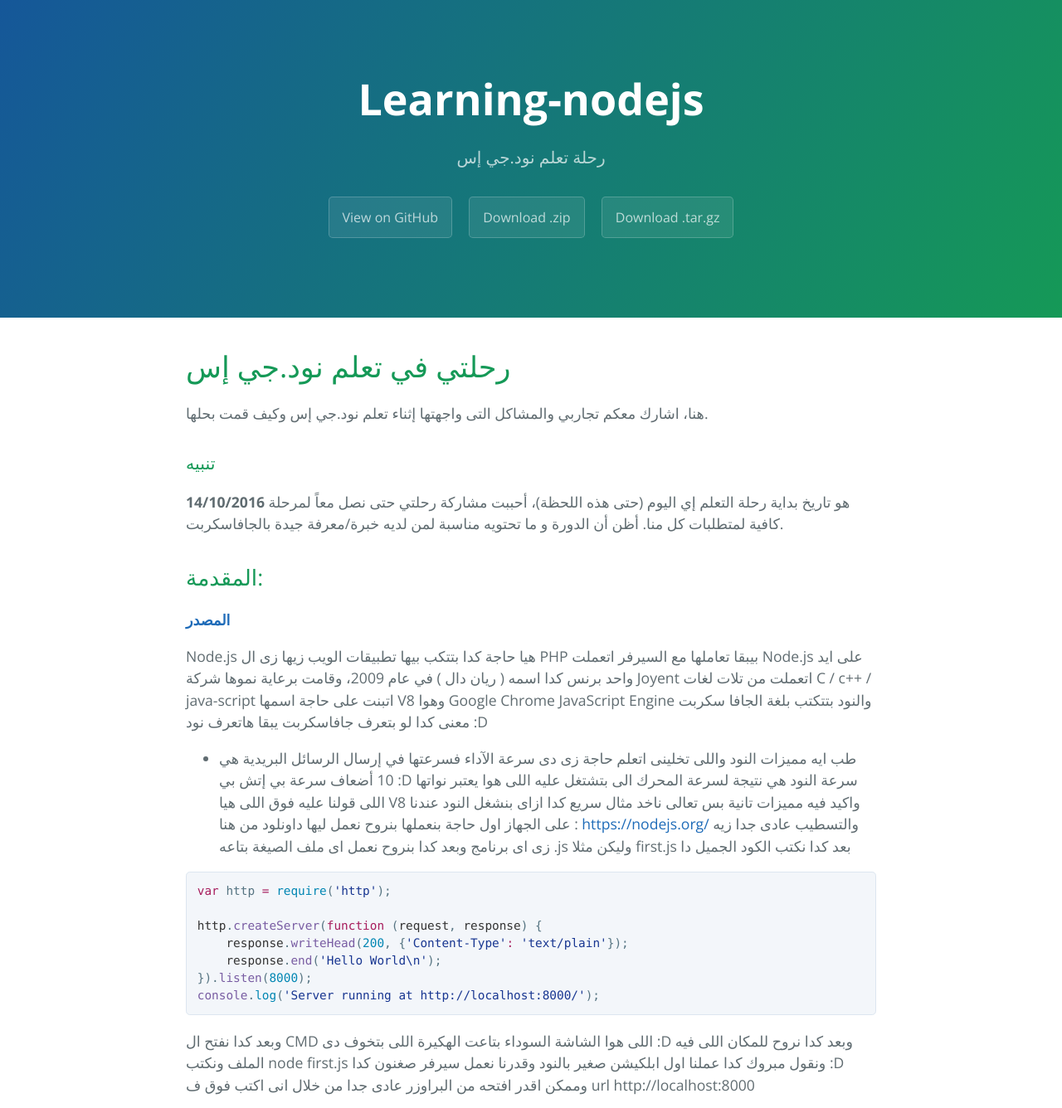
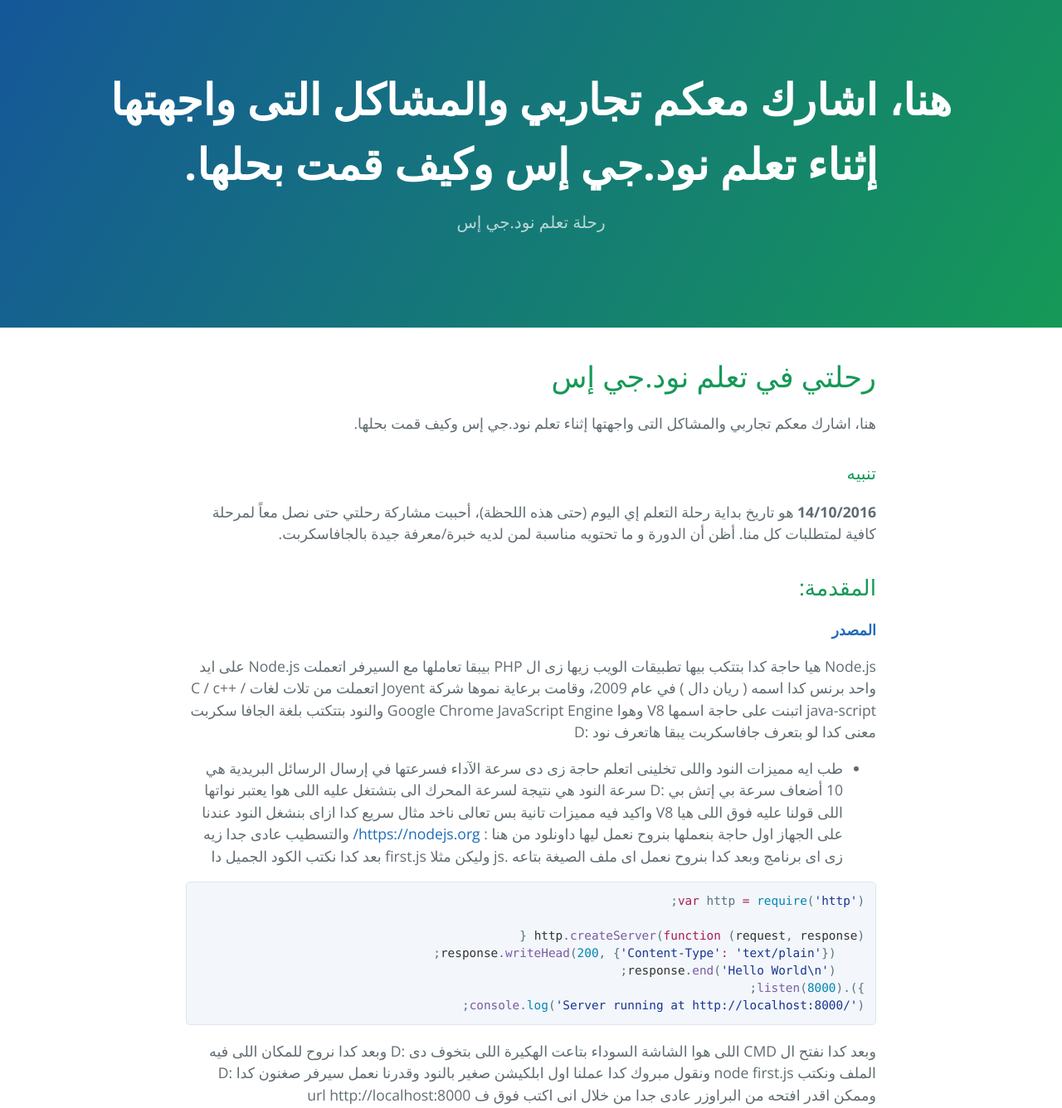
Before and after one commit to 0-ali/learning-nodejs-trip, a plain HTML site: page index.html in a window 1280 px wide. Shown: the top 1336 px of the page at 83% size. Drawn offline with nearby package versions, Linux system fonts and the light colour scheme.

Commit message:
Update index.html

```diff
--- a/index.html
+++ b/index.html
@@ -1,21 +1,23 @@
 <!DOCTYPE html>
-<html lang="ar-sa">
+<html lang="ar-sa" dir="rtl">
   <head>
     <meta charset="UTF-8">
-    <title>Learning-nodejs by xc0d3rz</title>
+    <title>رحلة تعلم نود.جي أس</title>
     <meta name="viewport" content="width=device-width, initial-scale=1">
     <link rel="stylesheet" type="text/css" href="stylesheets/normalize.css" media="screen">
     <link href='https://fonts.googleapis.com/css?family=Open+Sans:400,700' rel='stylesheet' type='text/css'>
     <link rel="stylesheet" type="text/css" href="stylesheets/stylesheet.css" media="screen">
     <link rel="stylesheet" type="text/css" href="stylesheets/github-light.css" media="screen">
+    <style>
+    pre{
+      direction:rtl;
+      }
+    </style>
   </head>
   <body>
     <section class="page-header">
-      <h1 class="project-name">Learning-nodejs</h1>
+      <h1 class="project-name">هنا، اشارك معكم تجاربي والمشاكل التى واجهتها إثناء تعلم نود.جي إس وكيف قمت بحلها.</h1>
       <h2 class="project-tagline">رحلة تعلم نود.جي إس</h2>
-      <a href="https://github.com/xc0d3rz/learning-nodejs" class="btn">View on GitHub</a>
-      <a href="https://github.com/xc0d3rz/learning-nodejs/zipball/master" class="btn">Download .zip</a>
-      <a href="https://github.com/xc0d3rz/learning-nodejs/tarball/master" class="btn">Download .tar.gz</a>
     </section>
 
     <section class="main-content">
```
